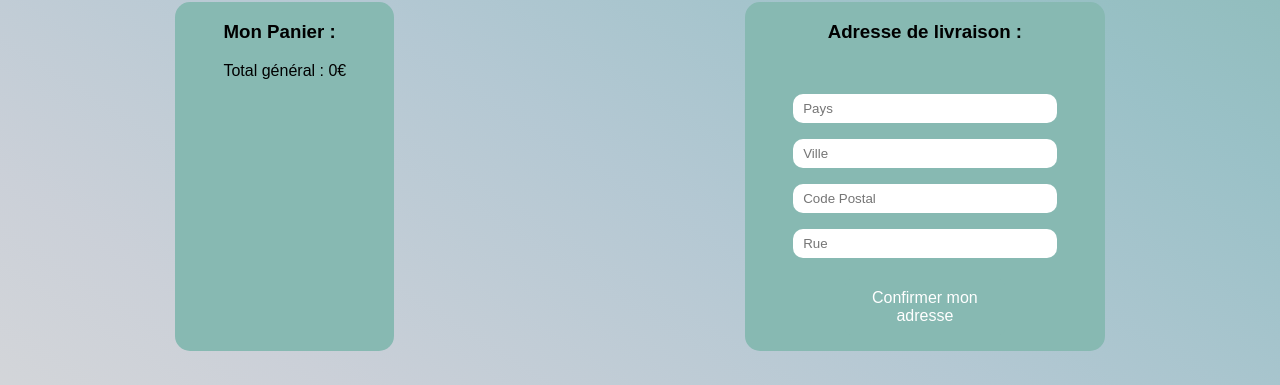
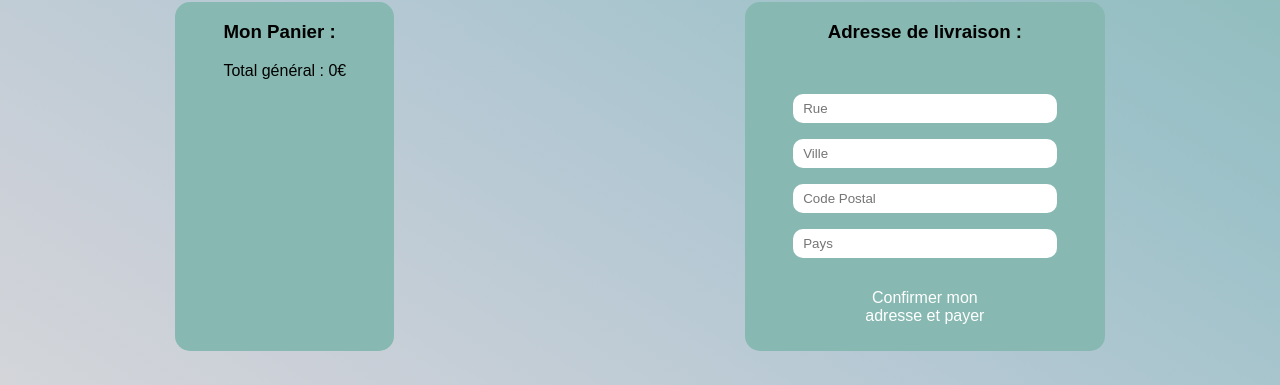
Before and after one commit to FabezoN/NexusNode-Front, a React (Create React App) app: page /panier in a window 1280 px wide. Shown: the part 225-610 px from the top of the page. Built offline with nearby package versions, Linux system fonts and the light colour scheme; a web font is replaced by a local one.

Commit message:
fin ajout adresse

```diff
--- a/src/class/adresse.tsx
+++ b/src/class/adresse.tsx
@@ -3,10 +3,11 @@ interface AdresseData {
     ville: string;
     CDP: string;
     Pays: string;
+    user: number;
 }
 
 
-export async function FetchAdresse(Adressedata: { ville: string; rue: string; CDP: string; pays: string }) {
+export async function FetchAdresse(Adressedata: { rue: string; ville: string; CDP: string; pays: string,userID: number  | undefined}) {
     try {
         const response = await fetch('http://localhost:3000/adresse/', {
             method: 'POST',
@@ -22,7 +23,7 @@ export async function FetchAdresse(Adressedata: { ville: string; rue: string; CD
 
         const result = await response.json();
         console.log(result);
-        alert('Adresse ajouté abecc succès');
+        alert('Adresse ajouté avec succès');
     } catch (error: any) { // Spécifier le type d'erreur comme `any`
         console.error('Erreur lors de l\'ajout de l\'adresse', error);
         alert(error.message);
--- a/src/pages/PanierPages.tsx
+++ b/src/pages/PanierPages.tsx
@@ -1,8 +1,8 @@
-import React, {useEffect, useState} from "react";
+import React, { useEffect, useState } from "react";
 import Layout from "../components/Layout/Layout";
-import './PanierPages.css'
-import {BsFillTrash3Fill} from "react-icons/bs";
-import {FetchAdresse} from "../class/adresse";
+import './PanierPages.css';
+import { BsFillTrash3Fill } from "react-icons/bs";
+import { FetchAdresse } from "../class/adresse";
 
 interface CartItem {
     id: number;
@@ -22,7 +22,7 @@ const PanierPages: React.FC = () => {
                 const [id, libelle, prixStr] = key.split("/");
                 const prix = parseFloat(prixStr);
                 const quantite = cartObject[key];
-                cartItemsArray.push({id: parseInt(id), libelle, prix, quantite});
+                cartItemsArray.push({ id: parseInt(id), libelle, prix, quantite });
             }
             setCartItems(cartItemsArray);
         }
@@ -42,25 +42,34 @@ const PanierPages: React.FC = () => {
             if (item.id === id && item.quantite > 0) {
                 const updatedQuantite = item.quantite - 1;
                 if (updatedQuantite === 0) {
-                    // Supprimer l'article du localStorage si la quantité devient 0
-                    localStorage.removeItem(`cart/${item.id}/${item.libelle}/${item.prix}`);
-                    return null; // Retourne null pour exclure l'article du panier mis à jour
+                    localStorage.removeItem(`cart/${item.id}`);
+                    return null;
                 } else {
-                    localStorage.setItem(`cart/${item.id}/${item.libelle}/${item.prix}`, updatedQuantite.toString());
-                    return {...item, quantite: updatedQuantite};
+                    localStorage.setItem(`cart/${item.id}`, updatedQuantite.toString());
+                    return { ...item, quantite: updatedQuantite };
                 }
             }
             return item;
-        }).filter(item => item !== null) as CartItem[]; // Filtre les éléments null
+        }).filter(item => item !== null) as CartItem[];
         setCartItems(updatedCartItems);
     };
 
-    const [errorMessage, setErrorMessage] = React.useState('');
+    const [errorMessage, setErrorMessage] = useState('');
+
+    let userID: number | undefined;
+
+    const storage = sessionStorage.getItem('user');
+    if (storage) {
+        const userObject = JSON.parse(storage);
+        userID = Number(userObject.info.id);
+    }
+
     const [AdresseForm, setAdresseData] = useState({
         rue: '',
         ville: '',
-        CDP:'',
-        pays:''
+        CDP: '',
+        pays: '',
+        userID: userID
     });
 
     const handleChange = (e: React.ChangeEvent<HTMLInputElement>) => {
@@ -69,25 +78,23 @@ const PanierPages: React.FC = () => {
     };
 
     const handleSubmit = async (e: React.FormEvent) => {
-        e.preventDefault();
-        setErrorMessage('');
+        e.preventDefault(); // Empêcher le comportement par défaut du formulaire
+
+        setErrorMessage(''); // Réinitialiser le message d'erreur
+
         try {
-            // Envoi des données du formulaire
-            const data =  await FetchAdresse(AdresseForm);
+            const data = await FetchAdresse(AdresseForm);
             const Adresse = JSON.stringify(data);
-            // Réinitialisation du formulaire
-            setAdresseData({
-                rue: '',
-                ville: '',
-                CDP:'',
-                pays:''
-            });
+
+            // Ne pas réinitialiser AdresseForm ici, pour éviter de vider les champs
+
+            console.log('Adresse ajoutée avec succès:', Adresse);
         } catch (error) {
             console.error('Erreur lors de la connexion:', error);
-            // Gérer l'erreur ici, par exemple, afficher un message d'erreur à l'utilisateur
             setErrorMessage('Erreur lors de la connexion. Veuillez réessayer.');
         }
     };
+
     return (
         <Layout>
             <h1 className="TitreProduits">Ma Commande : </h1>
@@ -101,7 +108,7 @@ const PanierPages: React.FC = () => {
                                 <div>Prix unitaire: {item.prix}€</div>
                                 <div className="QuantitéTrash">
                                     <div>Quantité: {item.quantite}</div>
-                                    <BsFillTrash3Fill className="Icons" onClick={() => removeItem(item.id)}/>
+                                    <BsFillTrash3Fill className="Icons" onClick={() => removeItem(item.id)} />
                                 </div>
                                 <div>Total pour cet article: {calculateItemTotal(item)}€</div>
                             </div>
@@ -113,21 +120,18 @@ const PanierPages: React.FC = () => {
                     <h3>Adresse de livraison :</h3>
                     <form className="Formulaire" onSubmit={handleSubmit}>
                         <div className="object-form2">
-                            <input className="input-form" type="text" id="text" name="text" value={AdresseForm.rue} onChange={handleChange} required placeholder="Pays"/>
+                            <input className="input-form" type="text" id="rue" name="rue" value={AdresseForm.rue} onChange={handleChange} required placeholder="Rue" />
                         </div>
                         <div className="object-form2">
-                            <input className="input-form" type="text " id="text" name="text"
-                                   value={AdresseForm.ville} onChange={handleChange} required placeholder="Ville"/>
+                            <input className="input-form" type="text" id="ville" name="ville" value={AdresseForm.ville} onChange={handleChange} required placeholder="Ville" />
                         </div>
                         <div className="object-form2">
-                            <input className="input-form" type="text " id="text" name="text"
-                                   value={AdresseForm.CDP} onChange={handleChange} required placeholder="Code Postal"/>
+                            <input className="input-form" type="text" id="CDP" name="CDP" value={AdresseForm.CDP} onChange={handleChange} required placeholder="Code Postal" />
                         </div>
                         <div className="object-form2">
-                            <input className="input-form" type="text " id="text" name="text"
-                                   value={AdresseForm.pays} onChange={handleChange} required placeholder="Rue"/>
+                            <input className="input-form" type="text" id="pays" name="pays" value={AdresseForm.pays} onChange={handleChange} required placeholder="Pays" />
                         </div>
-                        <button type="submit">Confirmer mon adresse</button>
+                        <button type="submit">Confirmer mon adresse et payer</button>
                     </form>
                 </div>
             </div>
```
